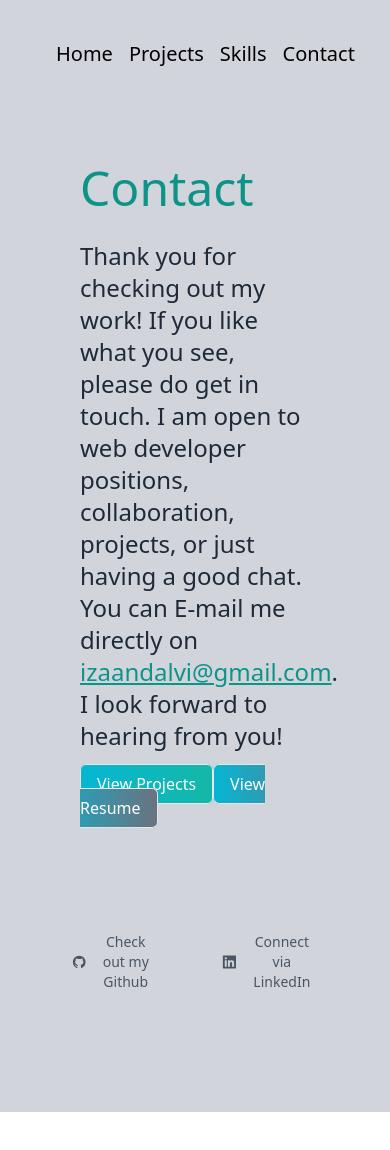
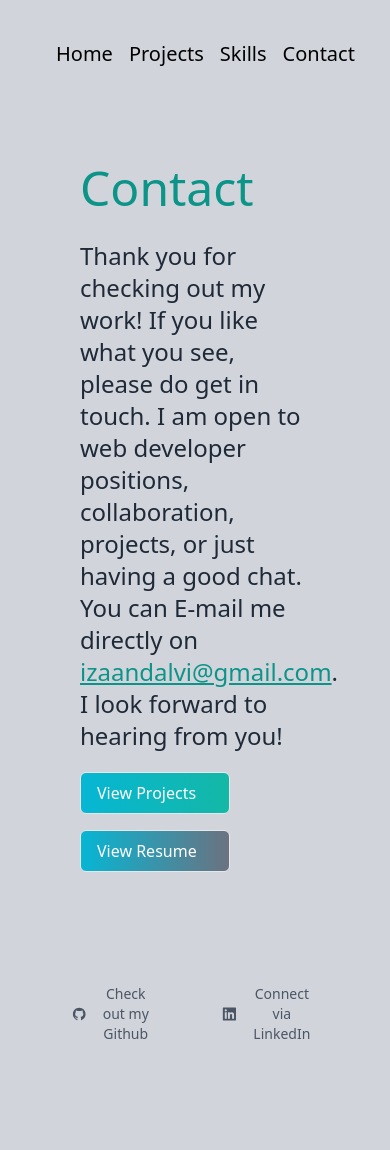
Before and after one commit to IzaanD98/Portfolio, a Next.js app: page /contact in a window 390 px wide. Shown: the top 1150 px of the page. Before the commit the page ends 1112 px from the top, so only its background shows below. Built offline with nearby package versions, Linux system fonts and the light colour scheme.

Commit message:
added responsiveness

```diff
--- a/src/app/components/Contact.jsx
+++ b/src/app/components/Contact.jsx
@@ -19,6 +19,7 @@
           </a>
           . I look forward to hearing from you!
         </p>
+        <div className="flex flex-col md:flex-row md:space-x-4">
           <Link
             href="/projects"
             className="border bg-gradient-to-r from-cyan-500 to-teal-500 text-white px-4 py-2 rounded-md mb-4 md:mb-0 max-w-[150px]"
@@ -32,6 +33,7 @@
           >
             View Resume
           </a>
+        </div>
       </div>
       <div className="mt-8 md:mt-0">
         <div className="text-5xl flex justify-center gap-16 py-20 text-gray-600 md:justify-end md:flex-col md:gap-4">
```
Lines whose indentation alone changed are shown as unchanged.
